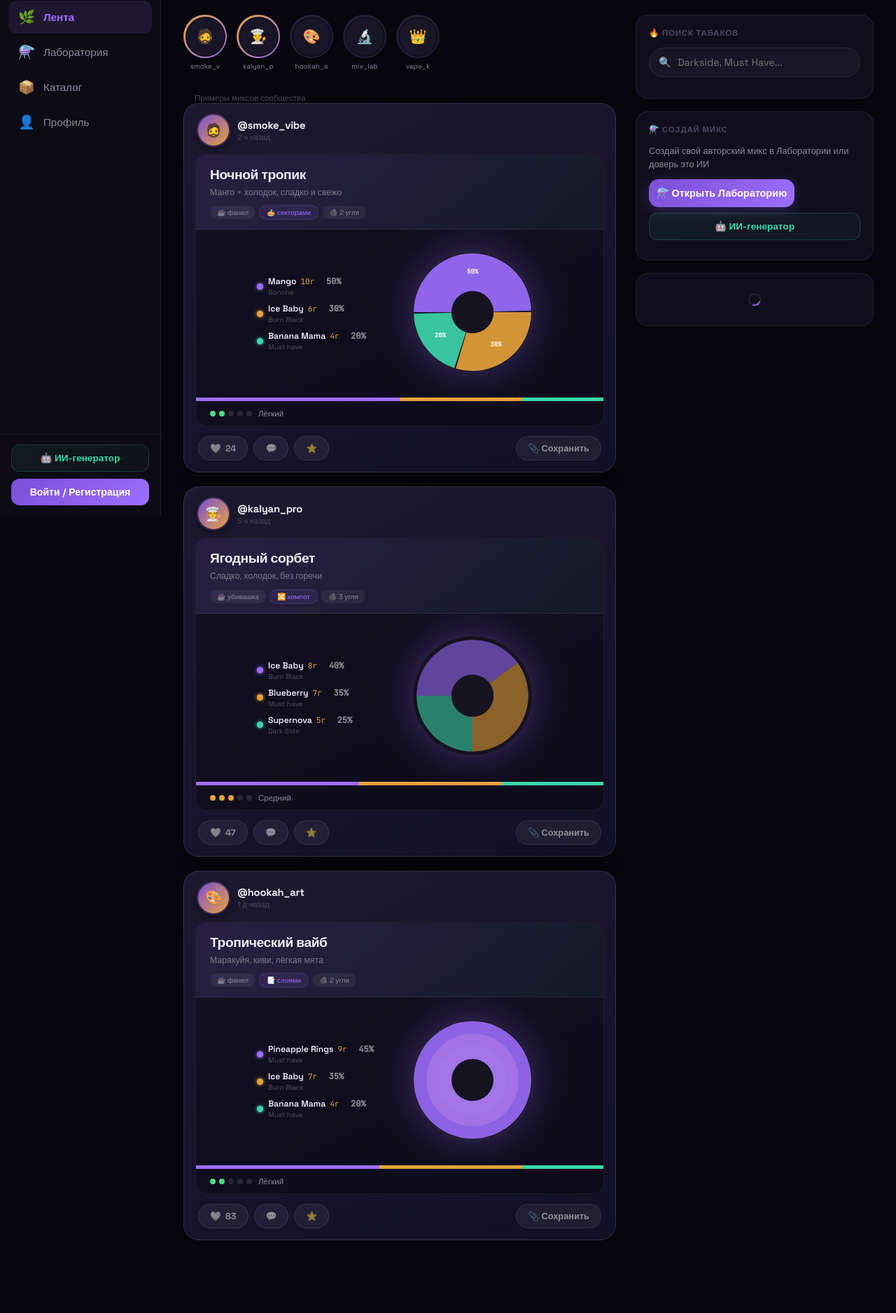
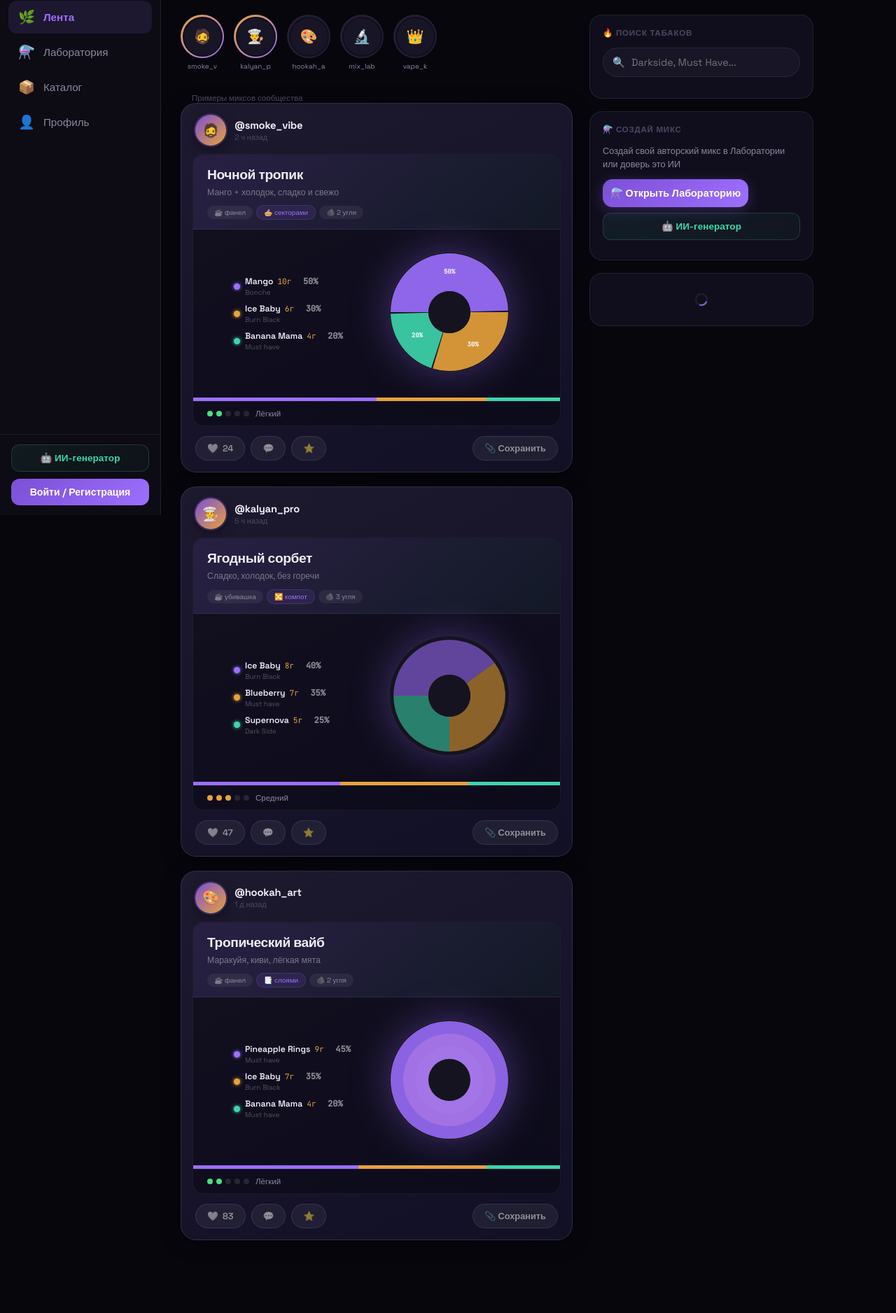
Before and after one commit to Fortop1an0-bfs/Hookah-bot, a FastAPI app: page / in a window 1280 px wide. Shown: the part 64-1940 px from the top of the page at 70% size. Run offline with FastAPI, Linux system fonts and the light colour scheme; data that the repository does not hold is empty; parts of the project's set-up code (start-up, migrations or seed data) failed here and were passed over.

Commit message:
Move right sidebar closer to cards: left-align feed-layout, reduce max-width
- feed-layout: margin:0 (no auto-centering), max-width:960px
- Brings right widget panel closer to mix cards

Co-Authored-By: Claude Sonnet 4.6 <noreply@anthropic.com>

```diff
--- a/social/templates/social.html
+++ b/social/templates/social.html
@@ -109,7 +109,7 @@ html,body{min-height:100vh;background:var(--bg);color:var(--text);font-family:'S
 .nav-item.active::before{content:'';position:absolute;top:-10px;left:50%;transform:translateX(-50%);width:32px;height:3px;background:linear-gradient(90deg,var(--gold),var(--purple));border-radius:0 0 6px 6px;box-shadow:0 0 12px rgba(232,162,59,0.4)}
 
 /* ── FEED PAGE LAYOUT ── */
-.feed-layout{display:grid;grid-template-columns:minmax(0,1fr) 340px;gap:28px;padding:24px 32px;max-width:1400px;width:100%;margin:0 auto}
+.feed-layout{display:grid;grid-template-columns:minmax(0,1fr) 320px;gap:24px;padding:24px 28px;max-width:960px;width:100%;margin:0}
 .feed-main{}
 .feed-sidebar{}
 
```
